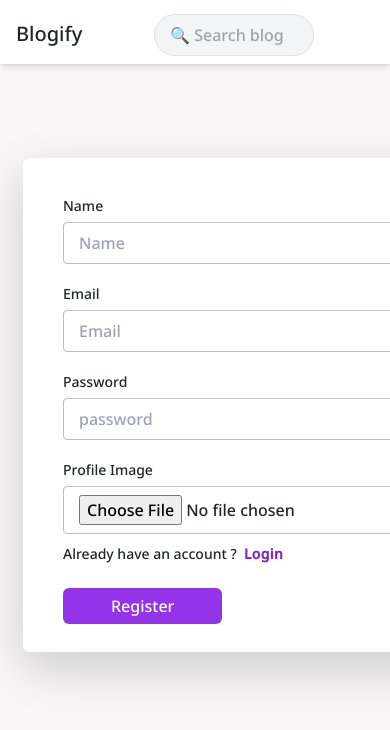
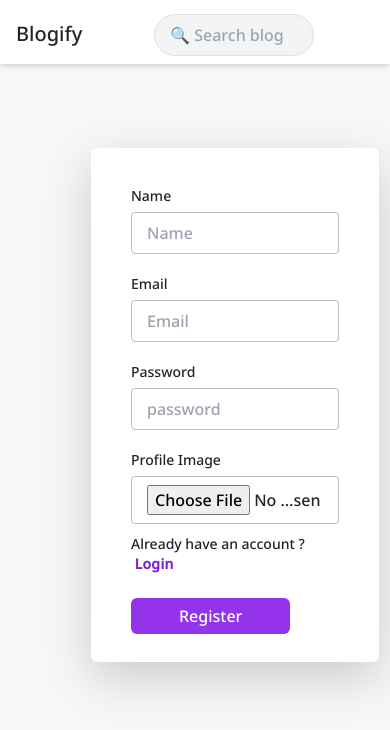
Before and after one commit to abhipatel80/blog-frontend, a React (Create React App) app: page /user/register in a window 390 px wide. Shown: the top 730 px of the page. Built offline with nearby package versions, Linux system fonts and the light colour scheme.

Commit message:
change auth

```diff
--- a/src/pages/auth/Login.jsx
+++ b/src/pages/auth/Login.jsx
@@ -33,8 +33,8 @@ const Login = () => {
 
     return (
         <>
-            <div className='grid justify-items-center justify-center items-center w-full h-[77vh] m-10 mt-20'>
-                <form onSubmit={submit} className='shadow-lg md:w-[24rem] min-w-[18rem] px-10 rounded-md py-7 bg-white'>
+            <div className='grid justify-center items-center w-full h-[77vh] m-10 mt-20'>
+                <form onSubmit={submit} className='shadow-lg md:w-[24rem] w-[18rem] px-10 rounded-md py-7 bg-white'>
                     <p className='text-red-600'>{typeof error === "string" ? error : ""}</p>
                     <div className='inputs'>
                         <label htmlFor='Email' className='text-sm md:text-base'>Email</label>
--- a/src/pages/auth/Register.jsx
+++ b/src/pages/auth/Register.jsx
@@ -41,10 +41,10 @@ const Register = () => {
 
   return (
     <>
-      <div className="grid justify-items-center items-center w-full justify-center h-[77vh] m-10 mt-20">
+      <div className="grid items-center w-full justify-center h-[77vh] m-10 mt-20">
         <form
           onSubmit={submit}
-          className="shadow-lg md:w-[24rem] min-w-[18rem] px-10 rounded-md py-7 bg-white"
+          className="shadow-lg md:w-[24rem] w-[18rem] px-10 rounded-md py-7 bg-white"
         >
           <p className="text-red-600">
             {typeof error === "string" ? error : ""}
```
